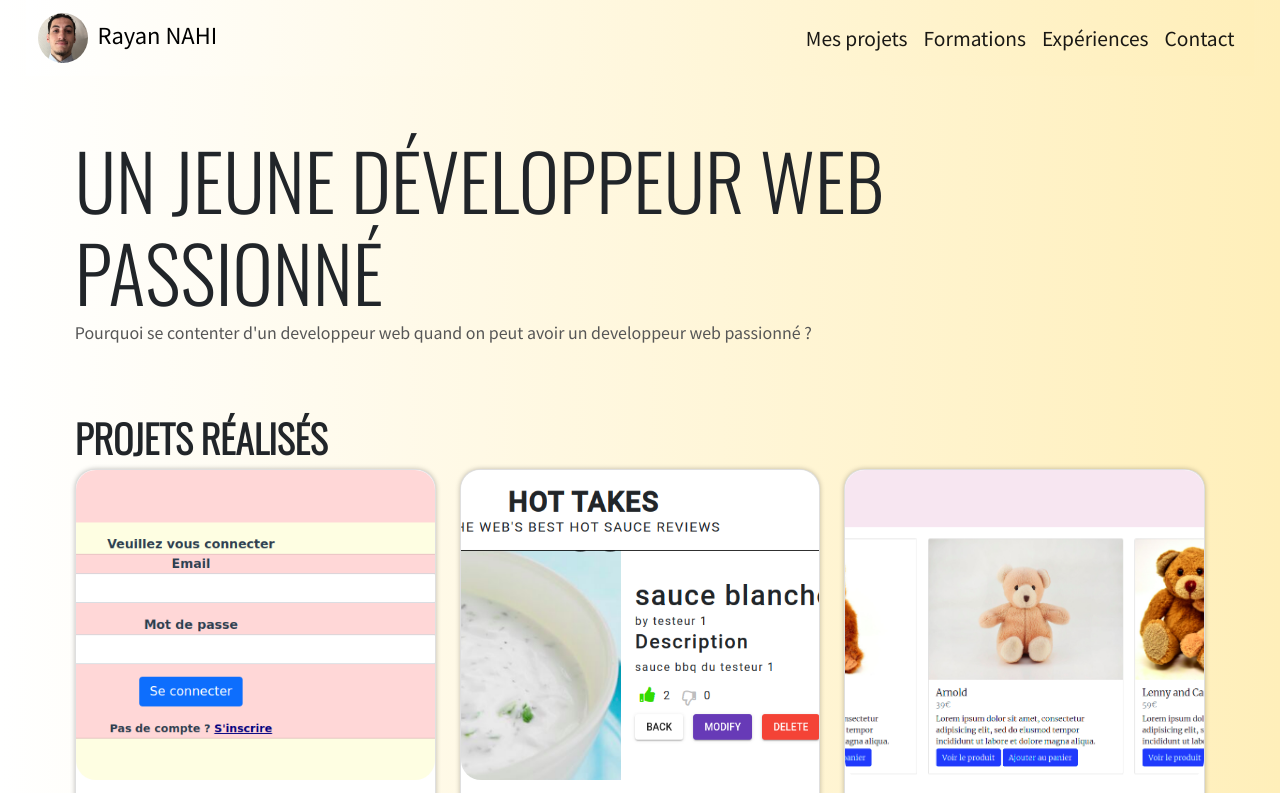
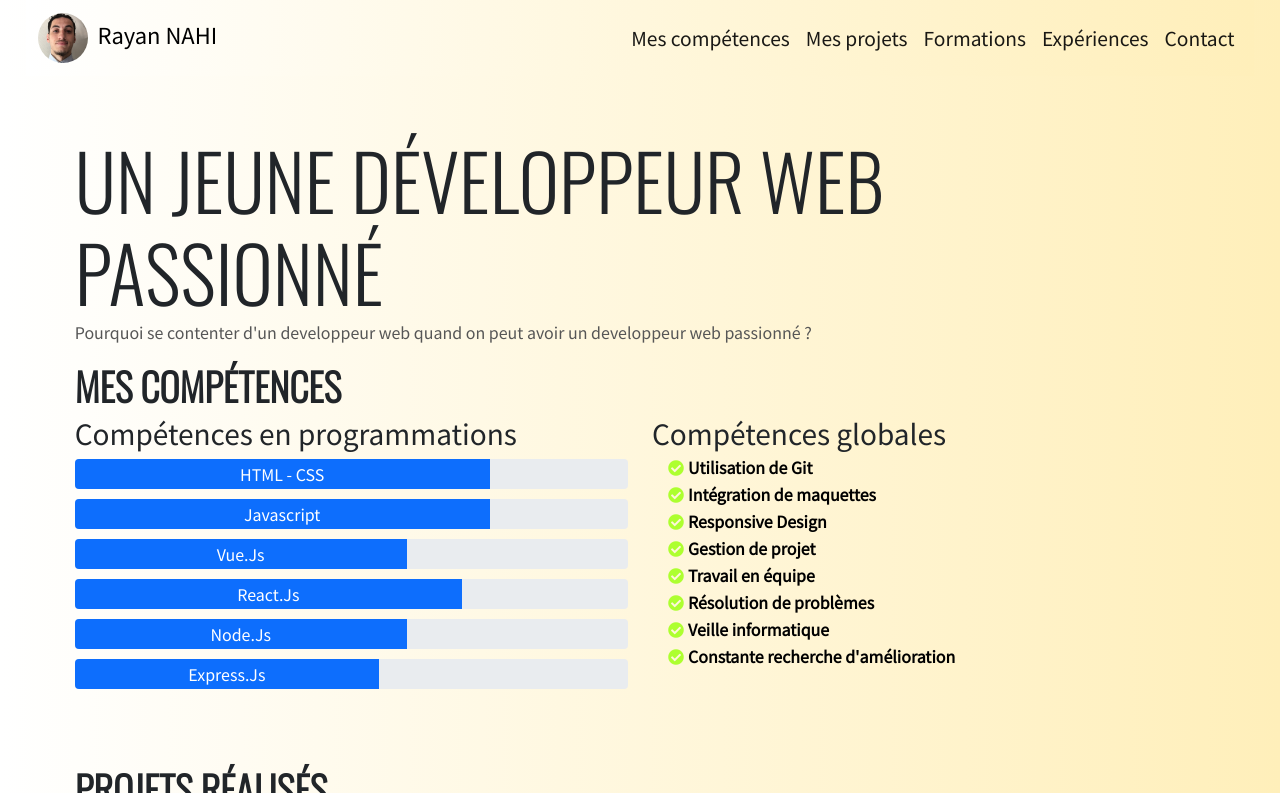
Before and after one commit to nrayan99/Portfolio-Rayan-N, a website: page index.html in a window 1280 px wide. Shown: the top 793 px of the page. Drawn offline with nearby package versions, Linux system fonts and the light colour scheme.

Commit message:
ajout section

```diff
--- a/index.html
+++ b/index.html
@@ -22,6 +22,7 @@
 				  </button>
 				<div class="collapse navbar-collapse" id="navbarNavAltMarkup">
 					<div class="navbar-nav ms-auto">
+						<a class="nav-item nav-link active" href="#skills-section">Mes compétences</a>
 						<a class="nav-item nav-link active" href="#projects-section">Mes projets</a>
 						<a class="nav-item nav-link active" href="#formations">Formations</a>
 						<a class="nav-item nav-link active" href="#experiences">Expériences</a>
@@ -32,13 +33,67 @@
 			  </nav>
 
 		<section class="page-content">
+
 			<header class="part">
 				<h1>Un jeune développeur web passionné</h1>
 				<p>
 					Pourquoi se contenter d'un developpeur web quand on peut avoir un developpeur web passionné ?
 				</p>
 			</header>
+			<section id="skills-section" class="row part">
+				<h2>Mes compétences</h2>
+				<div class="programming-skills col-6 ">
+					<h3>Compétences en programmations</h3>
+					<div class="progress">
+						<div class="progress-bar" role="progressbar" style="width: 75%" aria-valuenow="75" aria-valuemin="0" aria-valuemax="100">HTML - CSS</div>
+					</div>
+					<div class="progress">
+						<div class="progress-bar" role="progressbar" style="width: 75%" aria-valuenow="75" aria-valuemin="0" aria-valuemax="100">Javascript</div>
+					</div>
+					<div class="progress">
+						<div class="progress-bar" role="progressbar" style="width: 60%" aria-valuenow="60" aria-valuemin="0" aria-valuemax="100">Vue.Js</div>
+					</div>
+					<div class="progress">
+						<div class="progress-bar" role="progressbar" style="width: 70%" aria-valuenow="70" aria-valuemin="0" aria-valuemax="100">React.Js</div>
+					</div>
+					<div class="progress">
+						<div class="progress-bar" role="progressbar" style="width: 60%" aria-valuenow="60" aria-valuemin="0" aria-valuemax="100">Node.Js</div>
+					</div>
+					<div class="progress">
+						<div class="progress-bar" role="progressbar" style="width: 55%" aria-valuenow="55" aria-valuemin="0" aria-valuemax="100">Express.Js</div>
+					</div>
 
+				</div>
+				<div class="global-skills col-6 ">
+					<h3>Compétences globales</h3>
+					<div class="global-skill d-flex ">
+						<i class="fas fa-check-circle mx-3 align-self-stretch"> <span>Utilisation de Git</span></i>
+					</div>
+					<div class="global-skill d-flex ">
+						<i class="fas fa-check-circle mx-3 align-self-stretch"> <span>Intégration de maquettes</span></i>
+					</div>
+					<div class="global-skill d-flex ">
+						<i class="fas fa-check-circle mx-3 align-self-stretch"> <span>Responsive Design</span></i>
+					</div>
+					<div class="global-skill d-flex">
+						<i class="fas fa-check-circle mx-3 align-self-stretch"> <span>Gestion de projet</span></i>
+					</div>
+					<div class="global-skill d-flex ">
+						<i class="fas fa-check-circle mx-3 align-self-stretch"> <span>Travail en équipe</span></i>
+					</div>
+					<div class="global-skill d-flex ">
+						<i class="fas fa-check-circle mx-3 align-self-stretch"> <span>Résolution de problèmes</span></i>
+					</div>
+					<div class="global-skill d-flex ">
+						<i class="fas fa-check-circle mx-3 align-self-stretch"> <span>Veille informatique</span></i>
+					</div>
+					<div class="global-skill d-flex ">
+						<i class="fas fa-check-circle mx-3 align-self-stretch"> <span>Constante recherche d'amélioration</span></i>
+					</div>
+
+
+				</div>
+			</section>
 			<section id="projects-section" class="part">
 				<h2>Projets réalisés</h2>
 				<div class="row row-cols-1 row-cols-md-3 g-4">
--- a/main.scss
+++ b/main.scss
@@ -1,16 +1,16 @@
-@import url('https://fonts.googleapis.com/css2?family=Noto+Sans+JP:wght@300;400&family=Oswald:wght@300&display=swap');
+@import url("https://fonts.googleapis.com/css2?family=Noto+Sans+JP:wght@300;400&family=Oswald:wght@300&display=swap");
 html {
   scroll-behavior: smooth;
 }
 body {
-	font-family: 'Noto Sans JP', sans-serif;
+  font-family: "Noto Sans JP", sans-serif;
   margin: 0;
   padding: 0 2%;
-	background: #FFEFBA;
-	background: -webkit-linear-gradient(to right, #FFFFFF, #FFEFBA);
-	background: linear-gradient(to right, #FFFFFF, #FFEFBA);
+  background: #ffefba;
+  background: -webkit-linear-gradient(to right, #ffffff, #ffefba);
+  background: linear-gradient(to right, #ffffff, #ffefba);
   h2 {
-		font-family: 'Oswald', sans-serif;
+    font-family: "Oswald", sans-serif;
     text-transform: uppercase;
     font-size: 3vw;
     font-weight: bold;
@@ -18,45 +18,47 @@ body {
 }
 .navbar {
   min-height: 70px;
-	background: #FFEFBA;  /* fallback for old browsers */
-	background: -webkit-linear-gradient(to right, #FFFFFF, #FFEFBA);  /* Chrome 10-25, Safari 5.1-6 */
-	background: linear-gradient(to right, #FFFFFF, #FFEFBA); /* W3C, IE 10+/ Edge, Firefox 16+, Chrome 26+, Opera 12+, Safari 7+ */
-	top:0;
+  background: #ffefba; /* fallback for old browsers */
+  background: -webkit-linear-gradient(
+    to right,
+    #ffffff,
+    #ffefba
+  ); /* Chrome 10-25, Safari 5.1-6 */
+  background: linear-gradient(
+    to right,
+    #ffffff,
+    #ffefba
+  ); /* W3C, IE 10+/ Edge, Firefox 16+, Chrome 26+, Opera 12+, Safari 7+ */
+  top: 0;
   position: sticky;
   z-index: 1;
-	.nav-item:hover
-	{
+  .nav-item:hover {
     transform: scale(1.1);
-		transition : transform,0.1s ;
+    transition: transform, 0.1s;
   }
-	&-nav
-	{
-		a
-		{
+  &-nav {
+    a {
       font-size: 1.2em;
     }
   }
-	.navbar-collapse
-	{
+  .navbar-collapse {
     text-align: center;
   }
 }
-.cardimg
-{
+.cardimg {
   height: 310px;
 }
-.card{
+.card {
   border-radius: 20px;
   box-shadow: 0 0 5px rgba(0, 0, 0, 0.25);
-	img{
+  img {
     object-fit: cover;
     border-radius: 20px;
   }
-	ul
-	{
+  ul {
     margin-bottom: 6%;
   }
-	.badges{
+  .badges {
     background-color: aqua;
     border-radius: 20px;
     display: inline-block;
@@ -64,12 +66,10 @@ body {
     margin-right: 4px;
     margin-bottom: 4px;
   }
-	.btn
-	{
+  .btn {
     border-radius: 10px;
   }
-	.card-title
-	{
+  .card-title {
     font-weight: bold;
   }
 }
@@ -98,7 +98,7 @@ body {
     h1 {
       margin: 0;
       text-transform: uppercase;
-			font-family: 'Oswald', sans-serif;
+      font-family: "Oswald", sans-serif;
       font-size: 6vw;
     }
     p {
@@ -106,41 +106,58 @@ body {
       color: #565656;
     }
   }
-	.part
-	{
+  .part {
     transition-delay: 0.4s;
     opacity: 0;
     transform: translateY(50px);
-		&.visible
-		{
+    &.visible {
       transform: translateY(0px);
       opacity: 1;
-			transition: 0.6s ;
-			transition-timing-function:cubic-bezier(.14,.39,0,1.01);
+      transition: 0.6s;
+      transition-timing-function: cubic-bezier(0.14, 0.39, 0, 1.01);
+    }
+  }
+  #skills-section {
+	scroll-margin-top: 5em;
+    .progress {
+      height: 30px;
+      margin-bottom: 10px;
+	  font-size: 2vh;
+    }
+	.global-skill
+	{
+		margin-bottom: 10px;
+	}
+	.fa-check-circle
+	{
+
+		color: greenyellow;
+		span
+		{
+			color: black;
+			font-family: "Noto Sans JP", sans-serif;
+		}
 	}
   }
   #projects-section {
+	scroll-margin-top: 5em;
     margin-top: 6%;
   }
-	#formations
-	{
+  #formations {
+	scroll-margin-top: 5em;
     margin-top: 6%;
-
   }
-	#experiences
-	{
+  #experiences {
+	scroll-margin-top: 5em;
     margin-top: 6%;
-
   }
-	#contact
-	{
+  #contact {
+	scroll-margin-top: 5em;
     margin-top: 6%;
-		p
-		{
+    p {
       font-size: 3vh;
     }
-		i:not(.mail)
-		{
+    i:not(.mail) {
       font-size: 7vh;
     }
   }
@@ -150,7 +167,7 @@ body {
   .page-content header {
     margin-top: 10%;
     max-width: 100%;
-		h1{
+    h1 {
       font-size: 3.5em;
     }
   }
@@ -160,5 +177,4 @@ body {
   .page-content h2 {
     font-size: 2em;
   }
-
 }
--- a/package.json
+++ b/package.json
@@ -2,7 +2,7 @@
   "name": "portfolio-rayan-nahi",
   "version": "1.0.0",
   "description": "Portfolio Rayan Nahi",
-  "main": "script.js",
+  "main": "index.js",
   "scripts": {
     "sass":"sass --watch main.scss ./public/css/style.css"
   },
```
Also changed, not shown: public/css/style.css, 1 other file. Lines whose indentation alone changed are shown as unchanged.
